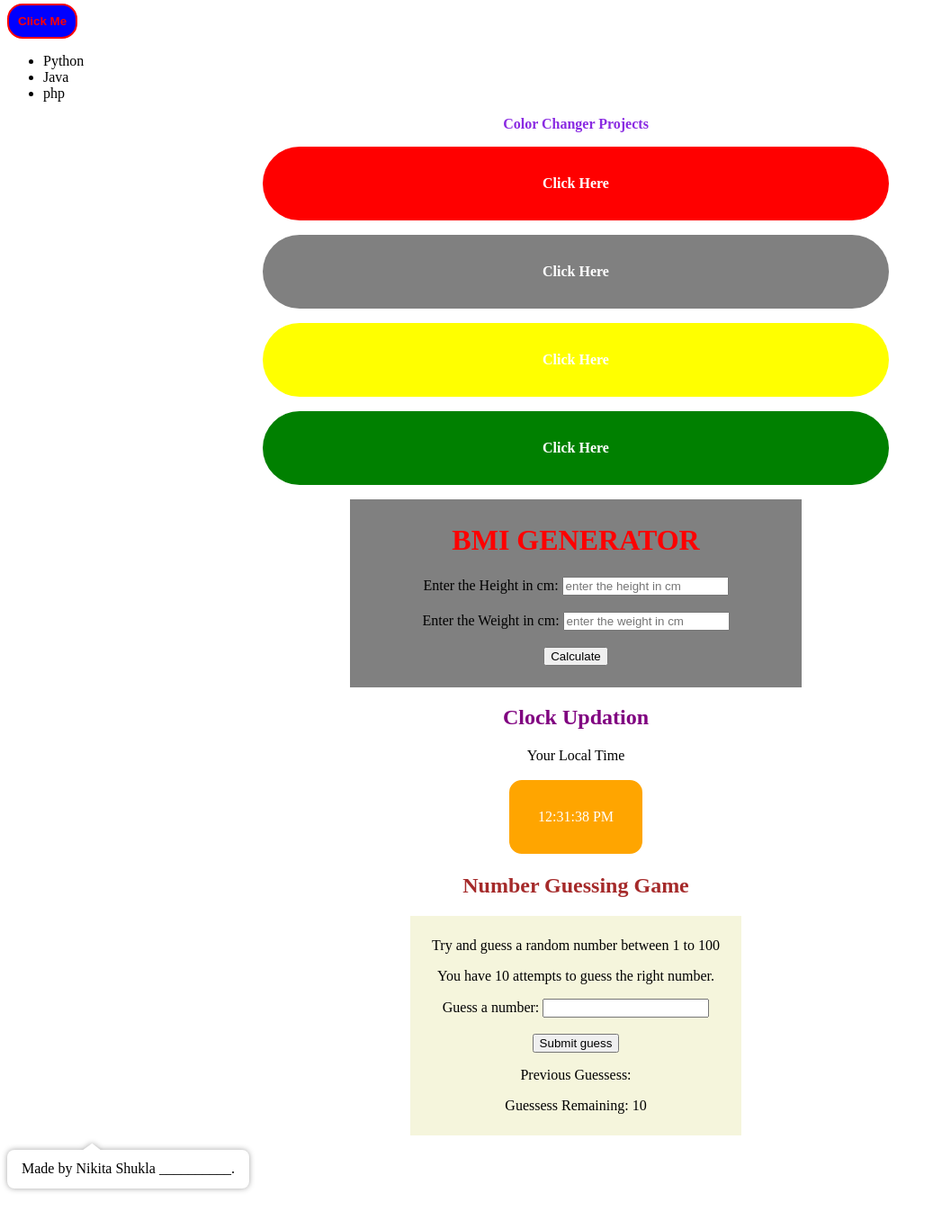
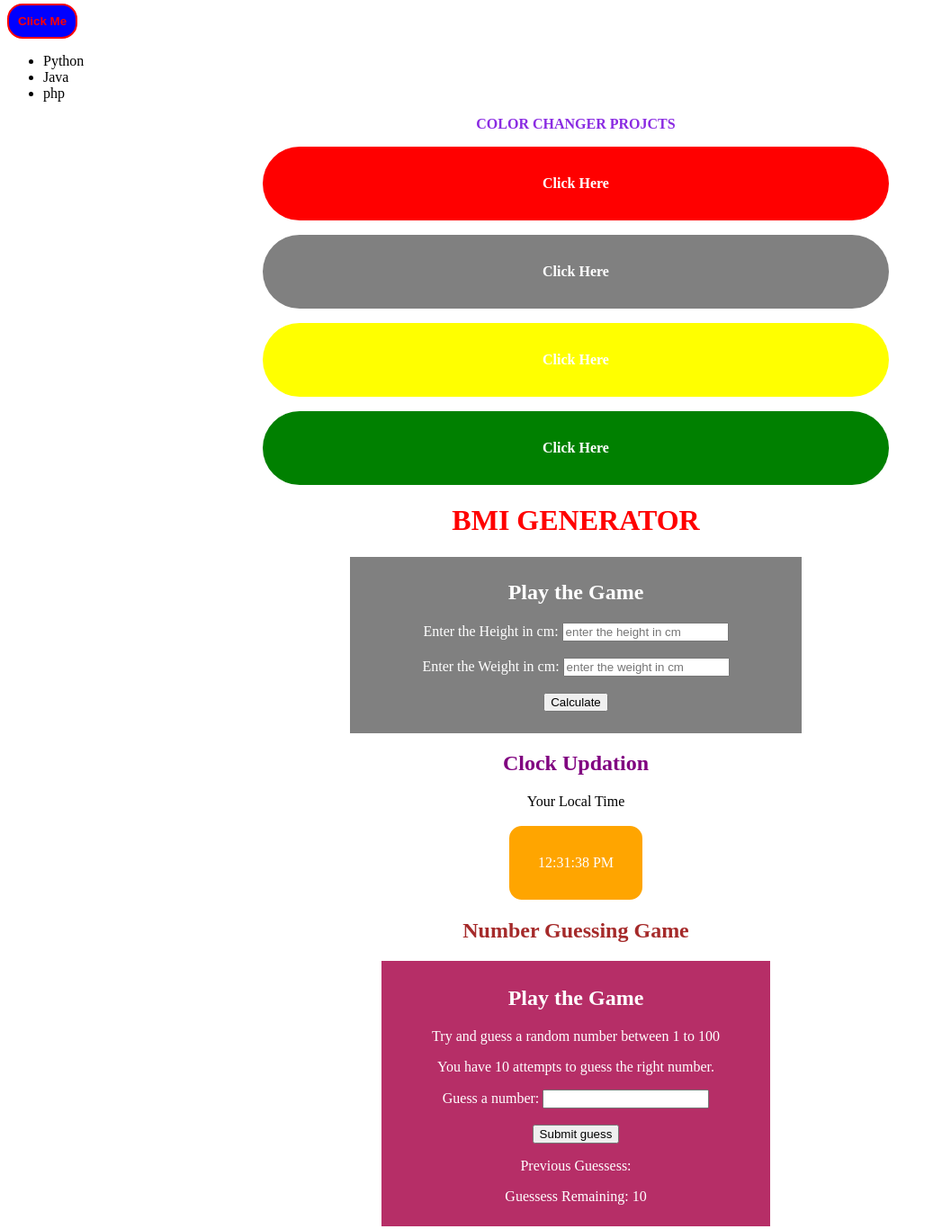
Before and after one commit to nikitashuk/Learnjs, a plain HTML site: page index.html in a window 1280 px wide. Shown: the part 80-1446 px from the top of the page at 90% size, without its empty margins (0-1047 px from the left). Before the commit the page ends 1409 px from the top, so only its background shows below. Drawn offline with Linux system fonts and the light colour scheme.

```diff
--- a/index.html
+++ b/index.html
@@ -25,7 +25,7 @@
       <li>Python</li>
     </ul>
 
-    <p class="top-heading">Color Changer Projects</p>
+    <p class="top-heading">COLOR CHANGER PROJCTS</p>
     <div class="container">
       <span class="button" id="red">Click Here</span>
       <span class="button" id="grey">Click Here</span>
@@ -34,10 +34,11 @@
     </div>
 
     <!-- Projects2 bmi generater -->
+    <h1 style="color: red; text-align: center; font-weight: bolder">
+      BMI GENERATOR
+    </h1>
     <div class="container1">
-      <h1 style="color: red; text-align: center; font-weight: bolder">
-        BMI GENERATOR
-      </h1>
+    <h2> Play the Game </h2>
 
       <form>
         <label> Enter the Height in cm:</label>
@@ -76,6 +77,7 @@
       Number Guessing Game
     </h2>
     <div class="wrapper">
+      <h2> Play the Game </h2>
       <p>Try and guess a random number between 1 to 100</p>
       <p>You have 10 attempts to guess the right number.</p>
 
--- a/style.css
+++ b/style.css
@@ -60,6 +60,7 @@
   margin-top: 1rem;
   padding-left: 5rem;
   padding-right: 5rem;
+  color: white;
 }
 
 .container2 {
@@ -210,11 +211,12 @@
 .wrapper {
   margin: auto;
   text-align: center;
-  background: beige;
+  background: #b62e67;
   padding-top: 0.5rem;
   padding-bottom: 0.5rem;
   max-width: fit-content;
-  padding-left: 1.5rem;
-  padding-right: 1.5rem;
+  padding-left: 3.5rem;
+  padding-right: 3.5rem;
   margin-top: 1rem;
+  color: white;
 }
```
